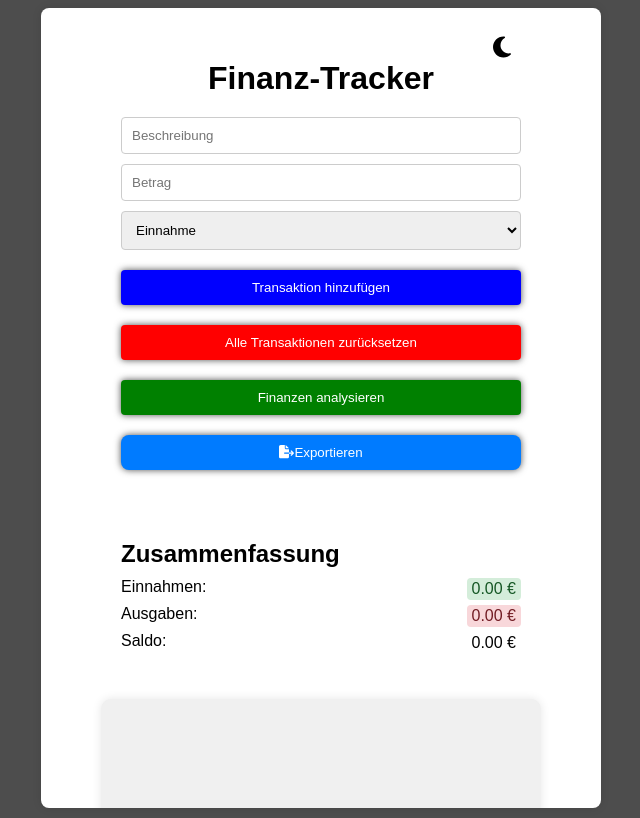
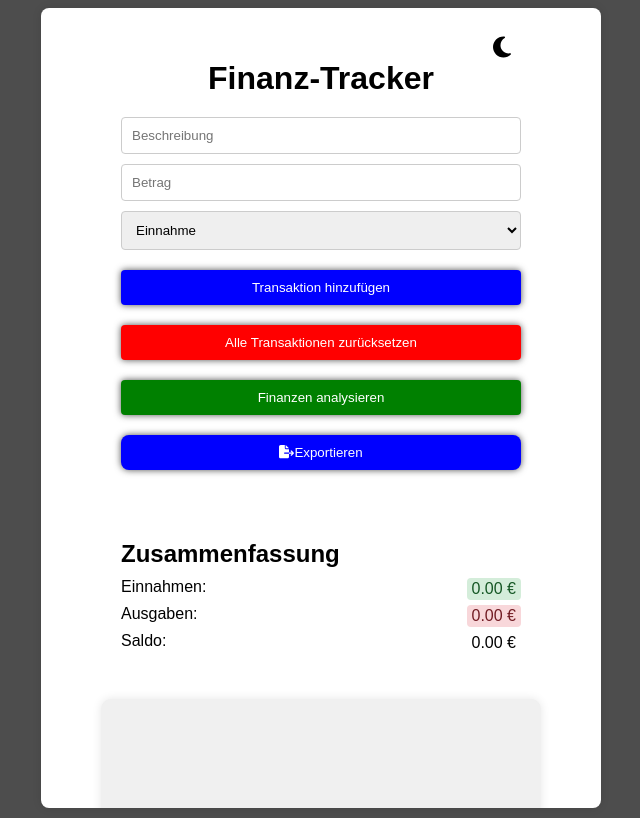
Before and after one commit to diego-monfort-landolt/finance-app, a React (Vite) app: page / in a window 1280 px wide. Shown: the whole page, without its empty margins (319-959 px from the left). Built offline with nearby package versions, Linux system fonts and the light colour scheme.

Commit message:
änderung der BTN farbe in blau

```diff
--- a/src/App.tsx
+++ b/src/App.tsx
@@ -142,7 +142,7 @@ const App: React.FC = () => {
           <button
           className="export-button"
           onClick={() => exportToCSV(transactions)}
-          style={{ marginTop: '10px', marginLeft: 'auto', padding: '10px', borderRadius: '8px', backgroundColor: '#007bff', color: 'white' }}>
+          style={{ marginTop: '10px', marginLeft: 'auto', padding: '10px', borderRadius: '8px', backgroundColor: 'blue', color: 'white' }}>
           <FontAwesomeIcon icon={faFileExport} />
           Exportieren
           </button>
```
